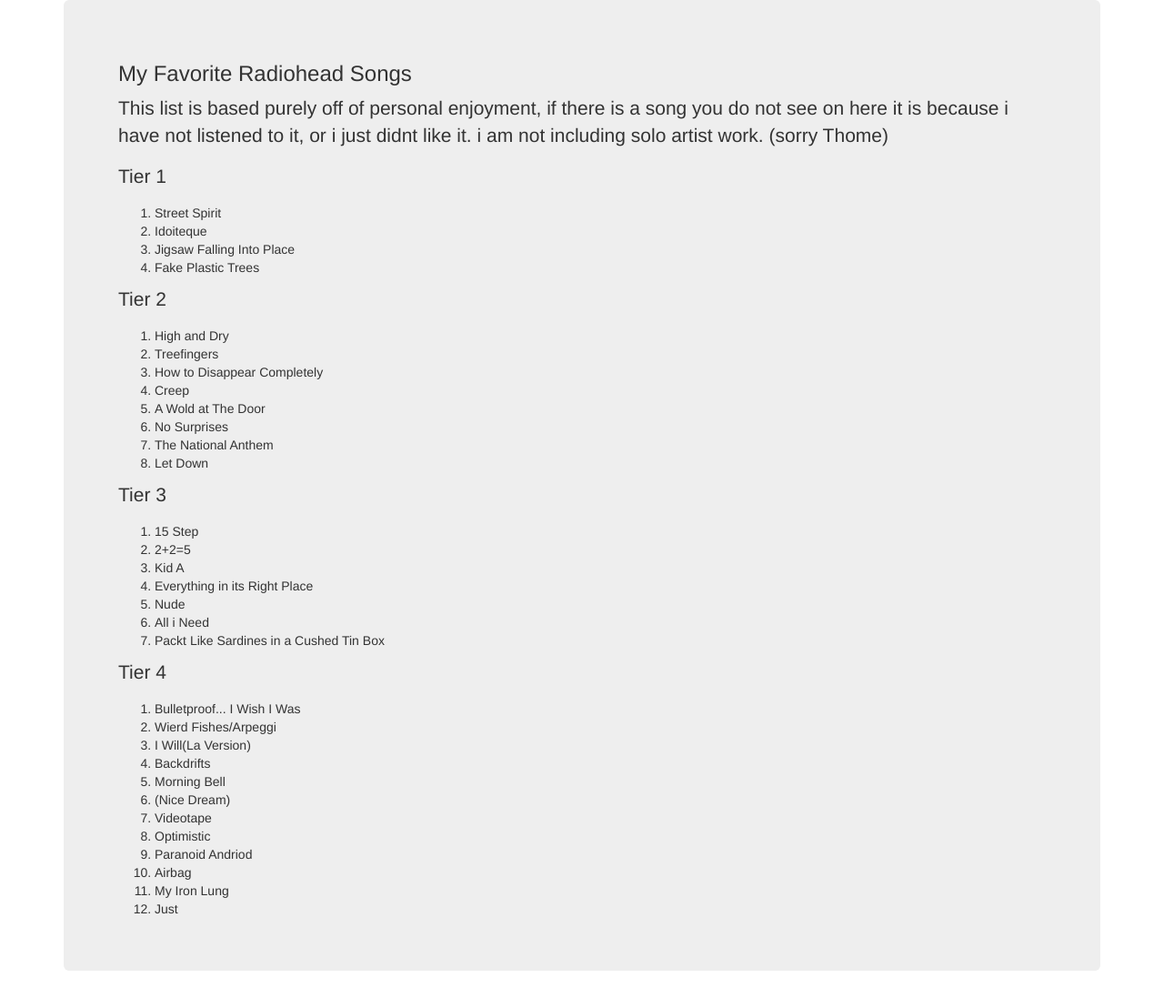
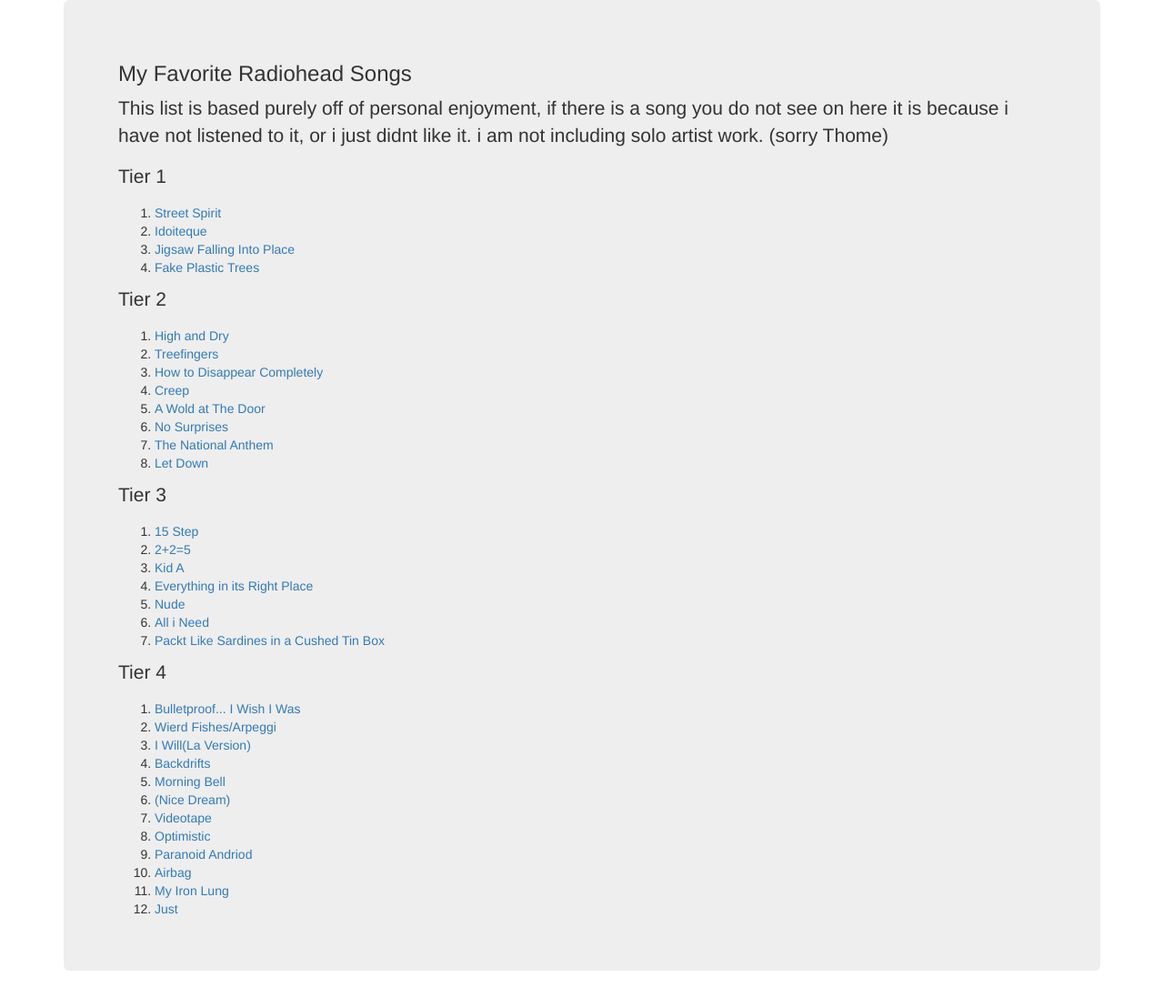
Before and after one commit to HipsterGrandpa/1.1-Block-Element-Practice, a plain HTML site: page index.html in a window 1280 px wide. Shown: the whole page at 91% size. Drawn offline with Linux system fonts and the light colour scheme.

Commit message:
radiohead list for inline elements 1.1

```diff
--- a/index.html
+++ b/index.html
@@ -13,47 +13,47 @@
             or i just didnt like it. i am not including solo artist work. (sorry Thome)</p>
         <p>Tier 1</p>
           <ol>
-            <li> Street Spirit </li>
-            <li> Idoiteque </li>
-            <li> Jigsaw Falling Into Place </li>
-            <li> Fake Plastic Trees </li>
+            <li> <a href="https://www.youtube.com/watch?v=LCJblaUkkfc">Street Spirit</a> </li>
+            <li> <a href="https://www.youtube.com/watch?v=aB6bVhwaqMw">Idoiteque</a> </li>
+            <li> <a href="https://www.youtube.com/watch?v=jJD6wXLraEA">Jigsaw Falling Into Place </a></li>
+            <li> <a href="https://www.youtube.com/watch?v=n5h0qHwNrHk">Fake Plastic Trees</a> </li>
           </ol>
         <p> Tier 2</p>
           <ol>
-            <li> High and Dry </li>
-            <li> Treefingers </li>
-            <li> How to  Disappear Completely </li>
-            <li> Creep </li>
-            <li> A Wold at The Door </li>
-            <li> No Surprises </li>
-            <li> The National Anthem </li>
-            <li> Let Down </li>
+            <li> <a href="https://www.youtube.com/watch?v=7qFfFVSerQo"> High and Dry </a></li>
+            <li> <a href="https://www.youtube.com/watch?v=FrNwniYFKc8">Treefingers </a></li>
+            <li> <a href="https://www.youtube.com/watch?v=nZq_jeYsbTs">How to  Disappear Completely </a></li>
+            <li> <a href="https://www.youtube.com/watch?v=XFkzRNyygfk">Creep </a></li>
+            <li> <a href="https://www.youtube.com/watch?v=OQeH9DtLtE0">A Wold at The Door </a></li>
+            <li> <a href="https://www.youtube.com/watch?v=u5CVsCnxyXg">No Surprises </a></li>
+            <li> <a href="https://www.youtube.com/watch?v=2bGPPBoh9E8">The National Anthem </a></li>
+            <li> <a href="https://www.youtube.com/watch?v=xoI0CxuPcXM">Let Down </a></li>
           </ol>
 
           <p> Tier 3</p>
             <ol>
-              <li> 15 Step </li>
-              <li> 2+2=5 </li>
-              <li> Kid A </li>
-              <li> Everything in its Right Place </li>
-              <li> Nude </li>
-              <li> All i Need </li>
-              <li> Packt Like Sardines in a Cushed Tin Box</li>
+              <li> <a href="https://www.youtube.com/watch?v=xpqk9MD6vLM">15 Step </a></li>
+              <li> <a href="https://www.youtube.com/watch?v=c6GO7c-zO6E">2+2=5 </a></li>
+              <li> <a href="https://www.youtube.com/watch?v=2NQ8woXu07c">Kid A </a></li>
+              <li> <a href="https://www.youtube.com/watch?v=sKZN115n6MI">Everything in its Right Place </a></li>
+              <li> <a href="https://www.youtube.com/watch?v=BbWBRnDK_AE">Nude </a></li>
+              <li> <a href="https://www.youtube.com/watch?v=rw-rSHMs-w4">All i Need </a></li>
+              <li> <a href="https://www.youtube.com/watch?v=uTCY7hAWeqE">Packt Like Sardines in a Cushed Tin Box</a></li>
             </ol>
             <p> Tier 4</p>
             <ol>
-              <li>Bulletproof... I Wish I Was </li>
-              <li>Wierd Fishes/Arpeggi</li>
-              <li>I Will(La Version)</li>
-              <li>Backdrifts</li>
-              <li>Morning Bell</li>
-              <li>(Nice Dream)</li>
-              <li>Videotape</li>
-              <li>Optimistic</li>
-              <li>Paranoid Andriod</li>
-              <li>Airbag</li>
-              <li>My Iron Lung</li>
-              <li>Just</li>
+              <li><a href="https://www.youtube.com/watch?v=MrSTf_ZW3NI">Bulletproof... I Wish I Was </a></li>
+              <li><a href="https://www.youtube.com/watch?v=TNRCvG9YtYI">Wierd Fishes/Arpeggi</a></li>
+              <li><a href="https://www.youtube.com/watch?v=XWZmzdpyUTY">I Will(La Version)</a></li>
+              <li><a href="https://www.youtube.com/watch?v=dM0efjGLcGI">Backdrifts</a></li>
+              <li><a href="https://www.youtube.com/watch?v=pCs63lh7pH4">Morning Bell</a></li>
+              <li><a href="https://www.youtube.com/watch?v=Z5c06iiukF4">(Nice Dream)</a></li>
+              <li><a href="https://www.youtube.com/watch?v=-0ZECWpnQNQ">Videotape</a></li>
+              <li><a href="https://www.youtube.com/watch?v=fFSbhAvtqlQ">Optimistic</a></li>
+              <li><a href="https://www.youtube.com/watch?v=fHiGbolFFGw">Paranoid Andriod</a></li>
+              <li><a href="https://www.youtube.com/watch?v=Hw27WpM8AxY">Airbag</a></li>
+              <li><a href="https://www.youtube.com/watch?v=pRU-6vaKaf4">My Iron Lung</a></li>
+              <li><a href="https://www.youtube.com/watch?v=oIFLtNYI3Ls">Just</a></li>
             </ol>
             </body>
 </html>
```
